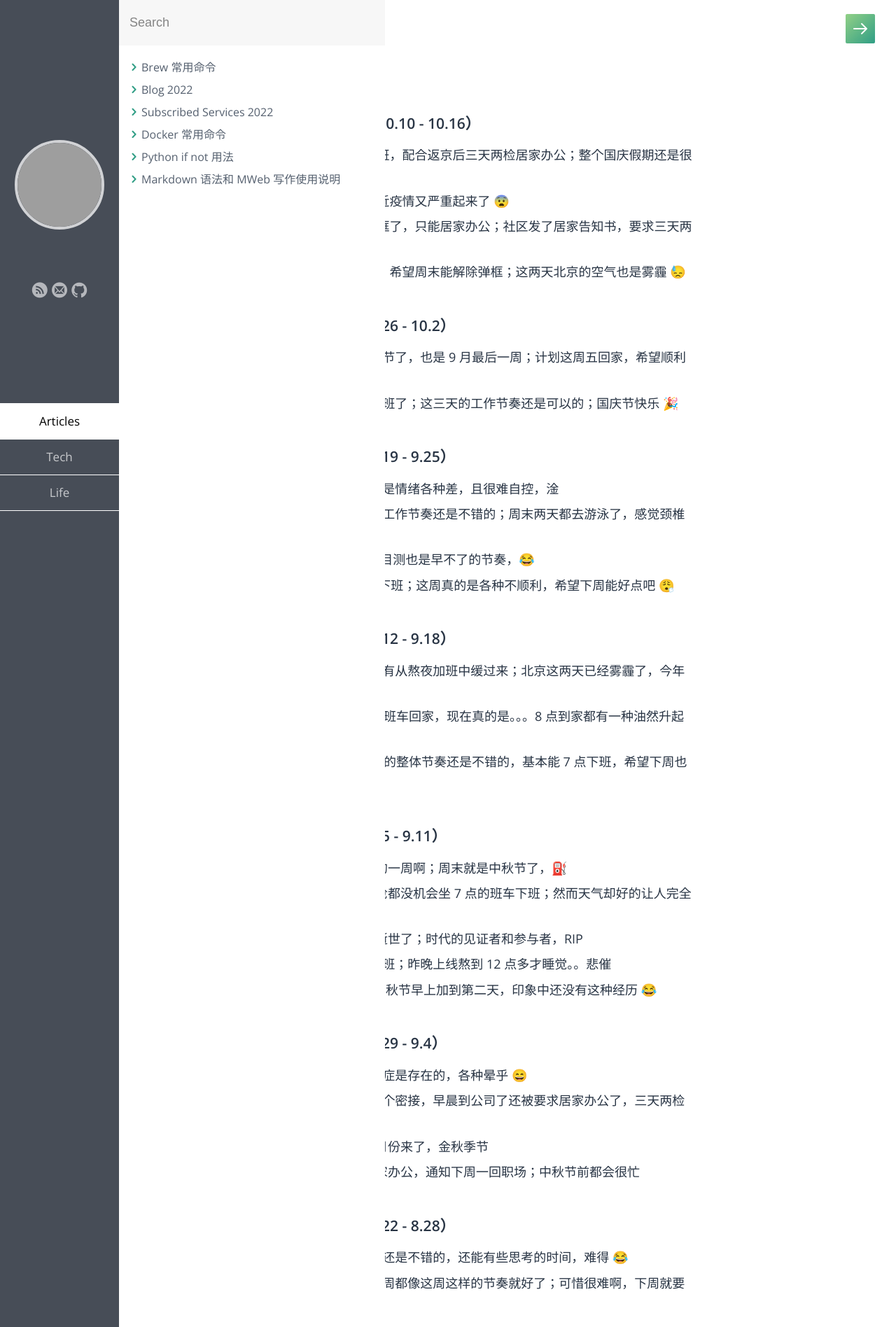
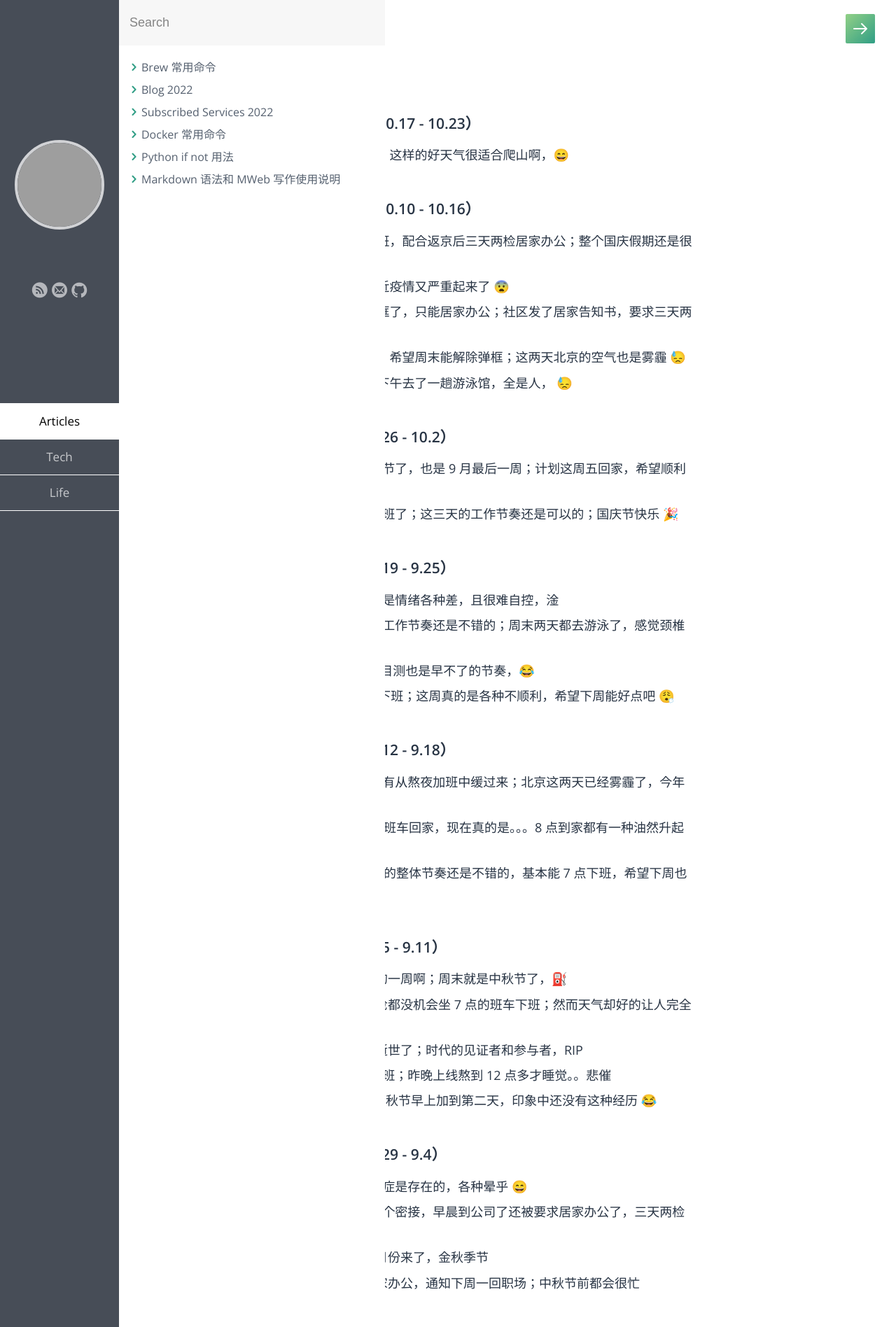
Before and after one commit to samxupeiran/samxupeiran.github.io, a Jekyll site: the page built from _posts/life/2022-05-06-my-blog.md, in a window 1280 px wide. Shown: the top 1896 px of the page at 70% size. Built offline with Jekyll 4.4.1, drawn with Linux system fonts in a browser that asks for light colours; some web fonts are replaced; some of the changed text lies outside the part shown; grey boxes are pictures that could not be loaded.

Commit message:
feat: add weekly blog 10.17

```diff
--- a/_posts/life/2022-05-06-my-blog.md
+++ b/_posts/life/2022-05-06-my-blog.md
@@ -6,11 +6,15 @@ tags: Blog
 ---
 
 
+- ### 2022 年 10 月 第 3 周（10.17 - 10.23）
+     - 10.17 今天来职场上班了；这样的好天气很适合爬山啊，😄
+
 - ### 2022 年 10 月 第 2 周（10.10 - 10.16）
      - 10.10 今天节后第一天上班，配合返京后三天两检居家办公；整个国庆假期还是很顺利的 😄
      - 10.11 来职场上班了，最近疫情又严重起来了 😨
      - 10.13 今早北京健康宝弹框了，只能居家办公；社区发了居家告知书，要求三天两检 😨
      - 10.14 今天继续居家观察，希望周末能解除弹框；这两天北京的空气也是雾霾 😓
+     - 10.16 终于解除弹框了；下午去了一趟游泳馆，全是人， 😓
 
 - ### 2022 年 9 月 第 5 周（9.26 - 10.2）
      - 9.26 今天周一，快到国庆节了，也是 9 月最后一周；计划这周五回家，希望顺利 ⛽️
```
